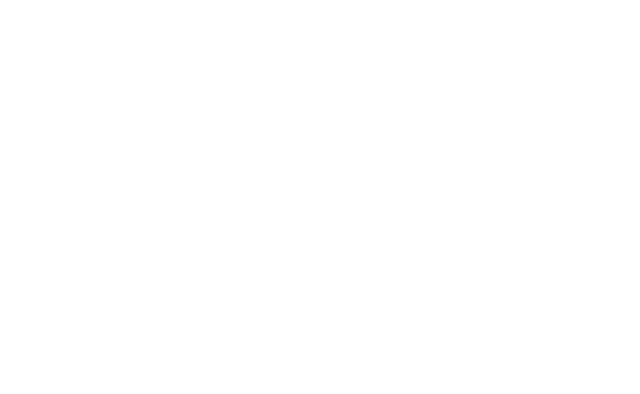
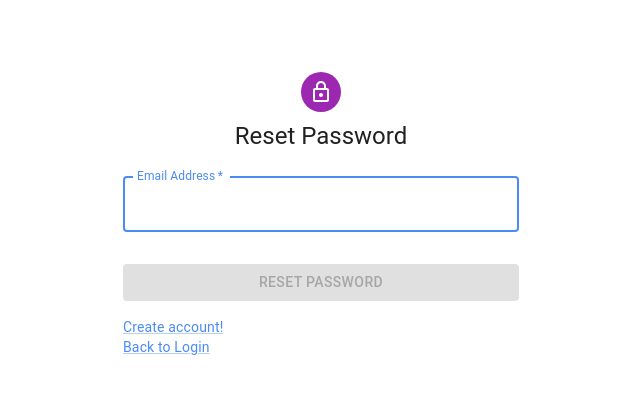
Before and after one commit to Alan0893/NoteCove, a React (Create React App) app in the folder view/: page /reset in a window 1280 px wide. Before the commit this address had no page. Shown: the top 394 px of the page, without its empty margins (319-959 px from the left). Built offline with nearby package versions, Linux system fonts and the light colour scheme.

Commit message:
added reset password page

```diff
--- a/view/src/App.js
+++ b/view/src/App.js
@@ -3,6 +3,7 @@
 import Home from "./pages/home";
 import Login from "./pages/login";
 import Signup from "./pages/signup";
+import Reset from "./pages/reset";
 
 import { ThemeProvider, createTheme } from "@mui/material/styles";
 import { lighten, darken } from "@mui/material/styles"
@@ -41,6 +42,7 @@
             <Route path="/" element={<Home />} />
             <Route path="/login" element={<Login />} />
             <Route path="/signup" element={<Signup />} />
+            <Route path="/reset" element={<Reset />} />
           </Routes>
         </div>
       </BrowserRouter>
--- /dev/null
+++ b/view/src/pages/reset.js
@@ -0,0 +1,160 @@
+import React, { useState } from "react";
+import {
+  Avatar,
+  Button,
+  CssBaseline,
+  TextField,
+  Link,
+  Grid,
+  Typography,
+  Container,
+  CircularProgress,
+} from "@mui/material";
+import LockOutlinedIcon from "@mui/icons-material/LockOutlined";
+import styled from "@mui/system/styled";
+import axios from "axios";
+import { useNavigate } from "react-router-dom";
+
+const Paper = styled("div")(({ theme }) => ({
+  marginTop: theme.spacing(8),
+  display: "flex",
+  flexDirection: "column",
+  alignItems: "center",
+}));
+const StyledAvatar = styled(Avatar)(({ theme }) => ({
+  margin: theme.spacing(1),
+  backgroundColor: theme.palette.secondary.main,
+}));
+const Form = styled("form")(({ theme }) => ({
+  width: "100%",
+  marginTop: theme.spacing(1),
+}));
+const SubmitButton = styled(Button)(({ theme }) => ({
+  margin: theme.spacing(3, 0, 2),
+}));
+const CustomError = styled(Typography)(({ theme }) => ({
+  color: theme.palette.error.main,
+  fontSize: "0.8rem",
+  marginTop: 10,
+}));
+const Progress = styled(CircularProgress)({
+  position: "absolute",
+});
+
+function Reset() {
+  const [email, setEmail] = useState("");
+  const [error, setError] = useState("");
+  const [loading, setLoading] = useState(false);
+  const [resetSent, setResetSent] = useState(false);
+
+  const history = useNavigate();
+
+  const handleChange = (evt) => {
+    setEmail(evt.target.value);
+  };
+
+  const handleSubmit = async (evt) => {
+    evt.preventDefault();
+    setLoading(true);
+
+    try {
+      await axios.post(
+        "https://us-central1-todo-83183.cloudfunctions.net/api/reset",
+        { email }
+      );
+      setResetSent(true);
+      setError("");
+    } catch (err) {
+      if (err.response) {
+        setError(err.response.data.error);
+      } else {
+        console.error(err);
+      }
+    } finally {
+      setLoading(false);
+    }
+  };
+
+  const isEmail = (email) => {
+    const emailRegEx =
+      /^(([^<>()\[\]\\.,;:\s@"]+(\.[^<>()\[\]\\.,;:\s@"]+)*)|(".+"))@((\[[0-9]{1,3}\.[0-9]{1,3}\.[0-9]{1,3}\.[0-9]{1,3}\])|(([a-zA-Z\-0-9]+\.)+[a-zA-Z]{2,}))$/;
+    if (email.match(emailRegEx)) return true;
+    else return false;
+  };
+
+  const handleBackToLogin = () => {
+    history("/login");
+  };
+
+  return (
+    <Container component="main" maxWidth="xs">
+      <CssBaseline />
+      <Paper>
+        <StyledAvatar>
+          <LockOutlinedIcon />
+        </StyledAvatar>
+        <Typography component="h1" variant="h5">
+          Reset Password
+        </Typography>
+        {!resetSent ? (
+          <Form noValidate>
+            <TextField
+              variant="outlined"
+              margin="normal"
+              required
+              fullWidth
+              id="email"
+              label="Email Address"
+              name="email"
+              autoComplete="email"
+              autoFocus
+              error={error ? true : false}
+              helperText={error}
+              onChange={handleChange}
+            />
+            <SubmitButton
+              type="submit"
+              fullWidth
+              variant="contained"
+              color="primary"
+              onClick={handleSubmit}
+              disabled={loading || !isEmail(email)}
+            >
+              Reset Password
+              {loading && <Progress size={30} />}
+            </SubmitButton>
+          </Form>
+        ) : (
+          <>
+            <Typography variant="body2" mt={2} mb={2} textAlign="center">
+              Password reset email sent to {email}. Please check your email to
+              proceed.
+            </Typography>
+            <Button
+              fullWidth
+              variant="contained"
+              color="primary"
+              onClick={handleBackToLogin}
+            >
+              Go Back to Login
+            </Button>
+          </>
+        )}
+        {!resetSent && (
+          <Grid container>
+            <Grid>
+              <Link href="signup" variant="body2" style={{ display: "block" }}>
+                {"Create account!"}
+              </Link>
+              <Link href="login" variant="body2" style={{ display: "block" }}>
+                {"Back to Login"}
+              </Link>
+            </Grid>
+          </Grid>
+        )}
+      </Paper>
+    </Container>
+  );
+}
+
+export default Reset;
```
